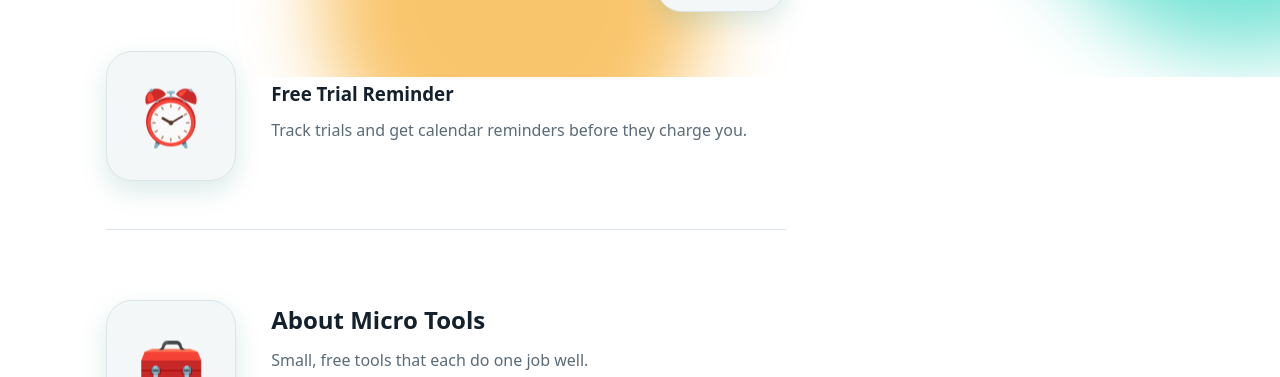
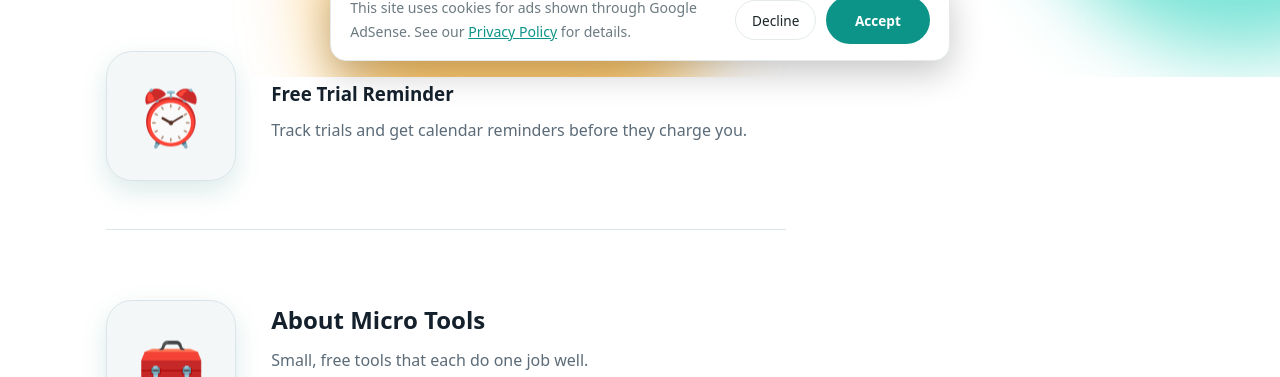
Before and after one commit to gitttannesha/micro-tools, a plain HTML site: page index.html in a window 1280 px wide. Shown: the part 723-1100 px from the top of the page. Drawn offline with Linux system fonts and the light colour scheme.

Commit message:
Add cookie consent banner across all pages

```diff
--- a/assets/common.js
+++ b/assets/common.js
@@ -1,4 +1,18 @@
 document.querySelectorAll('[data-year]').forEach(e=>{e.textContent=new Date().getFullYear()});
+
+// Cookie consent banner: shown once until the visitor accepts or declines.
+// The choice is only used to hide the banner; this site does not change what
+// it loads based on the choice (AdSense cookies are disclosed in the privacy policy).
+(() => {
+  const KEY = 'cookie-consent';
+  const banner = document.getElementById('cookieBanner');
+  if (!banner) return;
+  if (localStorage.getItem(KEY)) return;
+  banner.hidden = false;
+  const setChoice = v => { try { localStorage.setItem(KEY, v); } catch {} banner.hidden = true; };
+  document.getElementById('cookieAccept')?.addEventListener('click', () => setChoice('accepted'));
+  document.getElementById('cookieDecline')?.addEventListener('click', () => setChoice('declined'));
+})();
 
 // Theme toggle: cycles Auto (follow system) -> Light -> Dark -> Auto.
 // The initial theme is applied synchronously by an inline script in <head> (before paint)
--- a/assets/style.css
+++ b/assets/style.css
@@ -25,6 +25,15 @@ a.feature-art:hover{box-shadow:0 10px 30px rgba(15,118,110,.3);transform:transla
 .feature-text h3 a:hover{color:var(--ac)}
 .feature-text p{margin:0 0 .6rem;color:var(--mut)}
 @media(max-width:620px){.feature,.feature.rev{flex-direction:column;text-align:center}.feature-art{margin:0 auto}}
+.cookie-banner{position:fixed;left:1rem;right:1rem;bottom:1rem;z-index:50;max-width:620px;margin:0 auto;background:var(--bg,#fff);color:var(--fg,#1c2529);border:1px solid var(--bd,#e4eaec);border-radius:16px;padding:1rem 1.2rem;box-shadow:0 12px 34px rgba(0,0,0,.22);display:flex;gap:1rem;align-items:center;flex-wrap:wrap}
+.cookie-banner[hidden]{display:none}
+.cookie-banner p{margin:0;font-size:.88rem;color:var(--mut,#6b7a80);flex:1 1 240px}
+.cookie-banner p a{color:var(--ac,#0d9488);text-decoration:underline}
+.cookie-banner .row{display:flex;gap:.6rem;flex-wrap:wrap}
+.cookie-banner button{font:inherit;font-size:.85rem;cursor:pointer;padding:.45rem 1rem;border-radius:999px;border:1px solid var(--bd,#e4eaec);background:transparent;color:var(--fg,#1c2529)}
+.cookie-banner button.primary{background:var(--ac,#0d9488);color:#fff;border-color:transparent}
+.cookie-banner button:hover{opacity:.85}
+@media(max-width:480px){.cookie-banner{flex-direction:column;align-items:stretch;text-align:center}.cookie-banner .row{justify-content:center}}
 nav.site{position:sticky;top:0;z-index:10;background:linear-gradient(135deg,#0f766e,#14b8a6);box-shadow:0 2px 14px rgba(15,118,110,.25)}
 nav.site .wrap{max-width:720px;margin:0 auto;padding:.7rem 1.25rem;display:flex;align-items:center;justify-content:space-between;gap:1rem;flex-wrap:wrap}
 nav.site .brand{font-weight:700;text-decoration:none;color:#fff;display:flex;align-items:center;gap:.4rem;flex-shrink:0}
--- a/index.html
+++ b/index.html
@@ -150,6 +150,13 @@ html{scroll-behavior:smooth}
 
 <footer><a href="#about">About</a> &middot; <a href="#privacy">Privacy</a> &middot; <a href="#contact">Contact</a> &middot; &copy; <span data-year></span> Micro Tools</footer>
 </main>
+<div class="cookie-banner" id="cookieBanner" role="dialog" aria-label="Cookie notice" hidden>
+<p>This site uses cookies for ads shown through Google AdSense. See our <a href="#privacy">Privacy Policy</a> for details.</p>
+<div class="row">
+<button type="button" id="cookieDecline">Decline</button>
+<button type="button" class="primary" id="cookieAccept">Accept</button>
+</div>
+</div>
 <script src="assets/common.js"></script>
 </body>
 </html>
```
Also changed, not shown: tools/cgpa-to-percentage/index.html (+7 -0 lines), tools/ctc-to-inhand/index.html (+7 -0 lines), tools/subscription-reminder/index.html (+7 -0 lines).
